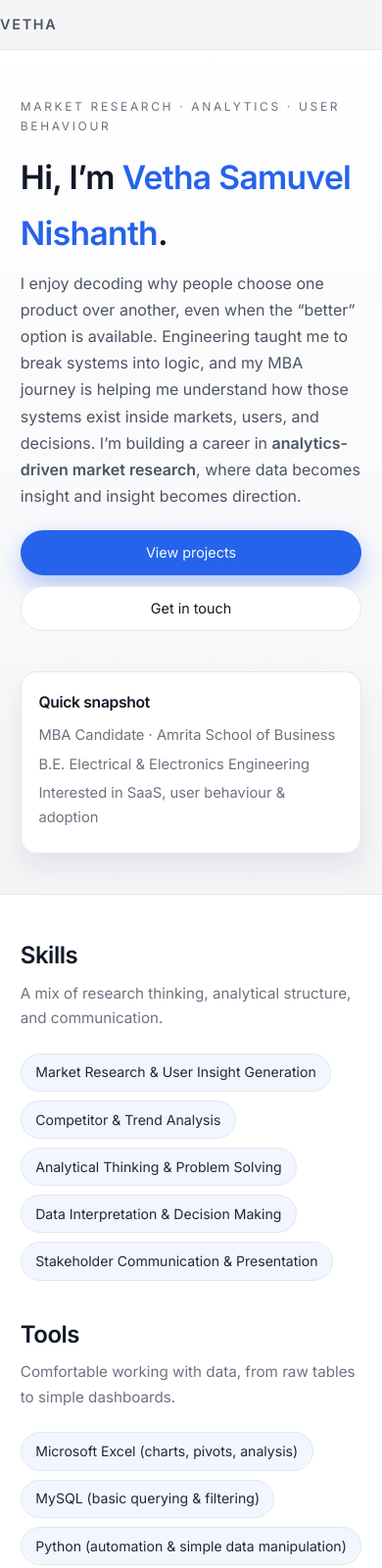
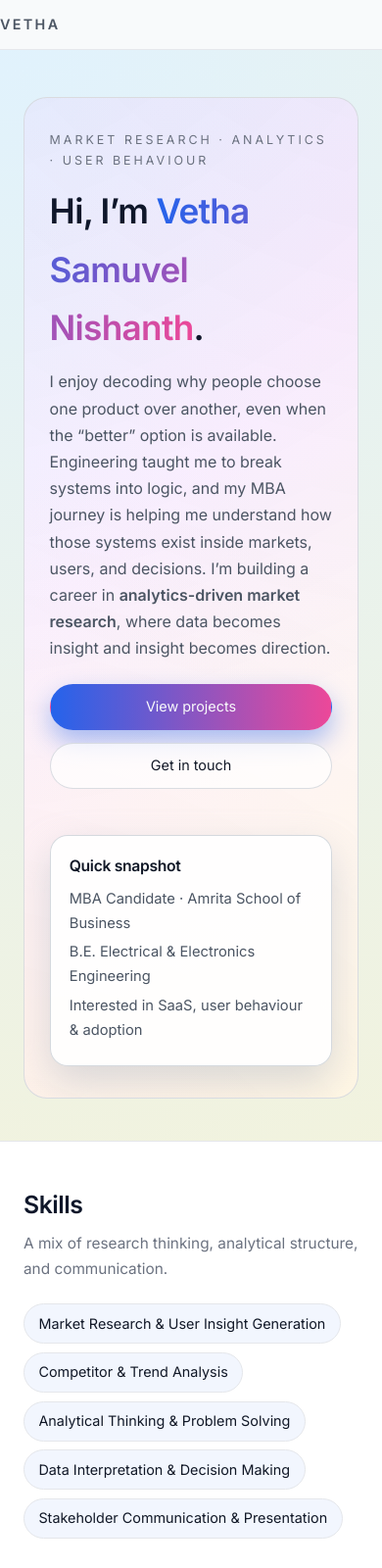
Before and after one commit to vethasamuvelnishanth-sketch/VethaSamuvelNishanth-S-portfolio, a plain HTML site: page index.html in a window 390 px wide. Shown: the top 1600 px of the page at 98% size. Drawn offline with Linux system fonts and the light colour scheme.

Commit message:
Update index.html

```diff
--- a/index.html
+++ b/index.html
@@ -12,13 +12,15 @@
 
   <style>
     :root {
-      --bg: #f5f5f8;
+      --bg: #f3f4f6;
       --bg-alt: #ffffff;
-      --text: #111827;
+      --text: #0f172a;
       --muted: #6b7280;
       --accent: #2563eb;
-      --accent-soft: rgba(37, 99, 235, 0.06);
+      --accent2: #ec4899;
+      --accent3: #f97316;
       --border: #e5e7eb;
+      --chip-bg: rgba(37, 99, 235, 0.06);
     }
 
     * {
@@ -33,7 +35,7 @@
 
     body {
       font-family: "Inter", system-ui, -apple-system, BlinkMacSystemFont, "Segoe UI", sans-serif;
-      background: var(--bg);
+      background: radial-gradient(circle at top left, #e0f2fe 0, #fef3c7 35%, #f9fafb 70%);
       color: var(--text);
       line-height: 1.7;
       font-size: 15.5px;
@@ -41,9 +43,9 @@
 
     .container {
       width: 100%;
-      max-width: 980px;
+      max-width: 1020px;
       margin: 0 auto;
-      padding: 0 1.3rem;
+      padding: 0 1.5rem;
     }
 
     /* HEADER */
@@ -52,8 +54,8 @@
       position: sticky;
       top: 0;
       z-index: 20;
-      background: rgba(245, 245, 248, 0.95);
-      backdrop-filter: blur(10px);
+      background: rgba(249, 250, 251, 0.95);
+      backdrop-filter: blur(12px);
       border-bottom: 1px solid rgba(229, 231, 235, 0.9);
     }
 
@@ -65,8 +67,8 @@
     }
 
     .logo {
-      font-weight: 600;
-      letter-spacing: 0.12em;
+      font-weight: 700;
+      letter-spacing: 0.16em;
       font-size: 0.9rem;
       text-transform: uppercase;
       color: #4b5563;
@@ -81,7 +83,7 @@
     .nav a {
       color: #4b5563;
       text-decoration: none;
-      padding-bottom: 0.2rem;
+      padding-bottom: 0.22rem;
       position: relative;
     }
 
@@ -92,7 +94,7 @@
       bottom: 0;
       width: 0%;
       height: 2px;
-      background: var(--accent);
+      background: linear-gradient(90deg, var(--accent), var(--accent2));
       transition: width 0.2s ease-out;
     }
 
@@ -107,79 +109,104 @@
     /* SECTIONS */
 
     .section {
-      padding: 3rem 0;
-      border-bottom: 1px solid var(--border);
-      background: var(--bg-alt);
+      padding: 3.2rem 0;
+      background: transparent;
     }
 
-    #contact.section {
-      border-bottom: none;
+    .section-solid {
+      background: var(--bg-alt);
+      border-top: 1px solid var(--border);
+      border-bottom: 1px solid var(--border);
     }
 
     h1, h2, h3 {
       font-weight: 600;
       letter-spacing: -0.02em;
-      color: #111827;
+      color: #0f172a;
     }
 
     h1 {
-      font-size: clamp(2.1rem, 3vw, 2.5rem);
-      margin-bottom: 0.6rem;
+      font-size: clamp(2.2rem, 3vw, 2.6rem);
+      margin-bottom: 0.7rem;
     }
 
     h2 {
-      font-size: 1.5rem;
-      margin-bottom: 0.3rem;
+      font-size: 1.55rem;
+      margin-bottom: 0.35rem;
     }
 
     h3 {
       font-size: 1.02rem;
-      margin-bottom: 0.1rem;
+      margin-bottom: 0.15rem;
     }
 
     .section-intro {
       color: var(--muted);
-      max-width: 580px;
+      max-width: 600px;
       margin-bottom: 1.4rem;
-      font-size: 0.95rem;
+      font-size: 0.96rem;
     }
 
     /* HERO */
 
     .hero {
       padding-top: 3.5rem;
-      background: linear-gradient(to bottom, #ffffff, #f5f5f8);
+    }
+
+    .hero-inner {
+      position: relative;
+      overflow: hidden;
+      border-radius: 24px;
+      background: linear-gradient(135deg, #eff6ff 0, #fdf2ff 40%, #fffbeb 100%);
+      padding: 2.4rem 2.1rem;
+      border: 1px solid rgba(209, 213, 219, 0.8);
+    }
+
+    .hero-gradient-orbit {
+      position: absolute;
+      inset: -40%;
+      background:
+        radial-gradient(circle at 0% 0%, rgba(59, 130, 246, 0.10), transparent 60%),
+        radial-gradient(circle at 100% 0%, rgba(236, 72, 153, 0.08), transparent 55%),
+        radial-gradient(circle at 0% 100%, rgba(249, 115, 22, 0.08), transparent 55%);
+      opacity: 0.9;
+      pointer-events: none;
     }
 
     .hero-grid {
+      position: relative;
       display: grid;
-      grid-template-columns: minmax(0, 3fr) minmax(0, 2fr);
-      gap: 2rem;
+      grid-template-columns: minmax(0, 3fr) minmax(0, 2.2fr);
+      gap: 2.2rem;
       align-items: flex-start;
+      z-index: 1;
     }
 
     .eyebrow {
-      font-size: 0.75rem;
-      letter-spacing: 0.22em;
+      font-size: 0.78rem;
+      letter-spacing: 0.24em;
       text-transform: uppercase;
-      color: var(--muted);
-      margin-bottom: 0.75rem;
+      color: #6b7280;
+      margin-bottom: 0.7rem;
     }
 
     .accent {
-      color: var(--accent);
+      background: linear-gradient(90deg, var(--accent), var(--accent2));
+      -webkit-background-clip: text;
+      background-clip: text;
+      color: transparent;
     }
 
     .hero-text {
       color: #4b5563;
-      margin-bottom: 1.3rem;
+      margin-bottom: 1.4rem;
       font-size: 1rem;
     }
 
     .hero-actions {
       display: flex;
       flex-wrap: wrap;
-      gap: 0.7rem;
+      gap: 0.8rem;
       margin-top: 0.3rem;
     }
 
@@ -187,60 +214,61 @@
       display: inline-flex;
       align-items: center;
       justify-content: center;
-      padding: 0.6rem 1.3rem;
+      padding: 0.65rem 1.4rem;
       border-radius: 999px;
       font-size: 0.9rem;
       text-decoration: none;
       border: 1px solid transparent;
       cursor: pointer;
       white-space: nowrap;
-      transition: all 0.18s ease-out;
+      transition: all 0.2s ease-out;
     }
 
     .btn.primary {
-      background: var(--accent);
+      background: linear-gradient(90deg, var(--accent), var(--accent2));
       color: #f9fafb;
-      box-shadow: 0 10px 25px rgba(37, 99, 235, 0.35);
+      box-shadow: 0 12px 26px rgba(37, 99, 235, 0.4);
     }
 
     .btn.primary:hover {
-      background: #1d4ed8;
       transform: translateY(-1px);
-      box-shadow: 0 14px 35px rgba(37, 99, 235, 0.4);
+      box-shadow: 0 16px 40px rgba(37, 99, 235, 0.45);
     }
 
     .btn.ghost {
-      background: #ffffff;
+      background: rgba(255, 255, 255, 0.7);
       color: #111827;
-      border-color: var(--border);
+      border-color: rgba(209, 213, 219, 0.8);
     }
 
     .btn.ghost:hover {
       border-color: var(--accent);
       color: var(--accent);
+      background: #ffffff;
     }
 
     .hero-card {
-      border-radius: 16px;
-      padding: 1.1rem 1.1rem;
-      border: 1px solid var(--border);
-      background: #ffffff;
-      box-shadow: 0 14px 28px rgba(15, 23, 42, 0.08);
+      border-radius: 18px;
+      padding: 1.15rem 1.2rem;
+      background: rgba(255, 255, 255, 0.9);
+      border: 1px solid rgba(209, 213, 219, 0.9);
+      box-shadow: 0 16px 38px rgba(148, 163, 184, 0.35);
       font-size: 0.92rem;
     }
 
     .hero-card h3 {
       font-size: 0.98rem;
       margin-bottom: 0.45rem;
+      color: #111827;
     }
 
     .hero-card ul {
       list-style: none;
-      color: var(--muted);
+      color: #4b5563;
     }
 
     .hero-card li {
-      margin-bottom: 0.3rem;
+      margin-bottom: 0.28rem;
     }
 
     /* SKILLS & TOOLS */
@@ -248,7 +276,7 @@
     .two-column {
       display: grid;
       grid-template-columns: minmax(0, 1.1fr) minmax(0, 1fr);
-      gap: 2.2rem;
+      gap: 2.4rem;
       align-items: flex-start;
     }
 
@@ -257,30 +285,30 @@
       display: flex;
       flex-wrap: wrap;
       gap: 0.55rem;
-      margin-top: 0.6rem;
+      margin-top: 0.7rem;
     }
 
     .pill-list li {
-      font-size: 0.88rem;
-      padding: 0.42rem 0.9rem;
+      font-size: 0.9rem;
+      padding: 0.45rem 0.9rem;
       border-radius: 999px;
-      background: var(--accent-soft);
+      background: var(--chip-bg);
       border: 1px solid var(--border);
-      color: #1f2937;
+      color: #111827;
     }
 
     /* PROJECTS */
 
     .projects-list {
-      margin-top: 1.5rem;
+      margin-top: 1.6rem;
       display: flex;
       flex-direction: column;
-      gap: 1.8rem;
+      gap: 1.9rem;
     }
 
     .project {
       padding-bottom: 1.4rem;
-      border-bottom: 1px solid var(--border);
+      border-bottom: 1px dashed var(--border);
     }
 
     .project:last-child {
@@ -288,7 +316,7 @@
     }
 
     .project h3 {
-      margin-bottom: 0.1rem;
+      margin-bottom: 0.15rem;
       font-size: 1.08rem;
     }
 
@@ -299,9 +327,9 @@
     }
 
     .project-text p {
-      font-size: 0.95rem;
+      font-size: 0.96rem;
       color: #4b5563;
-      margin-bottom: 0.2rem;
+      margin-bottom: 0.22rem;
     }
 
     .project-text strong {
@@ -309,25 +337,63 @@
       font-weight: 500;
     }
 
+    .project:hover h3 {
+      color: var(--accent);
+      transition: color 0.15s ease-out;
+    }
+
     /* SIMPLE GRID (Awards & Certs) */
 
     .simple-grid {
       display: grid;
-      grid-template-columns: repeat(auto-fit, minmax(230px, 1fr));
-      gap: 1.5rem;
-      margin-top: 1.2rem;
+      grid-template-columns: repeat(auto-fit, minmax(240px, 1fr));
+      gap: 1.6rem;
+      margin-top: 1.3rem;
     }
 
     .simple-item {
       font-size: 0.95rem;
-      border-left: 3px solid var(--accent-soft);
+      position: relative;
       padding-left: 0.9rem;
+    }
+
+    .simple-item::before {
+      content: "";
+      position: absolute;
+      left: 0;
+      top: 0.4rem;
+      width: 4px;
+      height: 18px;
+      border-radius: 999px;
+      background: linear-gradient(180deg, var(--accent), var(--accent3));
     }
 
     .simple-item p {
       color: #4b5563;
       font-size: 0.9rem;
       margin-top: 0.2rem;
+    }
+
+    /* CTA PHRASE */
+
+    .cta-section {
+      text-align: center;
+      padding: 3.2rem 0 1.2rem;
+    }
+
+    .cta-phrase {
+      font-size: 1.1rem;
+      font-weight: 500;
+      max-width: 640px;
+      margin: 0 auto;
+      color: #111827;
+    }
+
+    .cta-phrase span {
+      background: linear-gradient(90deg, var(--accent), var(--accent2), var(--accent3));
+      -webkit-background-clip: text;
+      background-clip: text;
+      color: transparent;
     }
 
     /* CONTACT & FOOTER */
@@ -344,14 +410,15 @@
     .contact-grid {
       display: grid;
       grid-template-columns: minmax(0, 1fr) minmax(0, 1fr);
-      gap: 1.8rem;
-      margin-top: 0.9rem;
+      gap: 1.9rem;
+      margin-top: 1rem;
     }
 
     .site-footer {
       padding: 1.5rem 0 1.7rem;
       border-top: 1px solid var(--border);
       background: #f9fafb;
+      margin-top: 0.5rem;
     }
 
     .footer-inner {
@@ -360,12 +427,12 @@
       color: var(--muted);
     }
 
-    /* ANIMATION (on scroll) */
+    /* ANIMATION: fade-up on scroll */
 
     .fade-up {
       opacity: 0;
-      transform: translateY(12px);
-      transition: opacity 0.55s ease-out, transform 0.55s ease-out;
+      transform: translateY(16px);
+      transition: opacity 0.6s ease-out, transform 0.6s ease-out;
     }
 
     .fade-up.visible {
@@ -383,19 +450,23 @@
       }
 
       .nav {
-        display: none; /* simple: hide nav on mobile */
+        display: none; /* keep it simple on mobile */
       }
 
       .section {
-        padding: 2.6rem 0;
+        padding: 2.7rem 0;
       }
 
       .hero {
         padding-top: 3rem;
       }
 
+      .hero-inner {
+        padding: 2rem 1.6rem;
+      }
+
       .hero-card {
-        margin-top: 0.6rem;
+        margin-top: 0.7rem;
       }
     }
 
@@ -426,7 +497,10 @@
   <main>
     <!-- ABOUT / HERO -->
     <section id="about" class="section hero fade-up">
-      <div class="container hero-grid">
+      <div class="container">
+        <div class="hero-inner">
+          <div class="hero-gradient-orbit"></div>
+          <div class="hero-grid">
             <div>
               <p class="eyebrow">Market Research · Analytics · User Behaviour</p>
               <h1>Hi, I’m <span class="accent">Vetha Samuvel Nishanth</span>.</h1>
@@ -450,10 +524,12 @@
               </ul>
             </div>
           </div>
+        </div>
+      </div>
     </section>
 
     <!-- SKILLS & TOOLS -->
-    <section id="skills" class="section fade-up">
+    <section id="skills" class="section section-solid fade-up">
       <div class="container two-column">
         <div>
           <h2>Skills</h2>
@@ -544,7 +620,7 @@
     </section>
 
     <!-- AWARDS & LEADERSHIP -->
-    <section id="awards" class="section fade-up">
+    <section id="awards" class="section section-solid fade-up">
       <div class="container">
         <h2>Awards &amp; Leadership</h2>
         <p class="section-intro">
@@ -595,8 +671,17 @@
       </div>
     </section>
 
+    <!-- CTA PHRASE -->
+    <section class="cta-section fade-up">
+      <div class="container">
+        <p class="cta-phrase">
+          I don’t just look at data for answers — I use it to ask <span>better questions about people, choices, and markets.</span>
+        </p>
+      </div>
+    </section>
+
     <!-- RESUME -->
-    <section id="resume" class="section fade-up">
+    <section id="resume" class="section section-solid fade-up">
       <div class="container">
         <h2>Resume</h2>
         <p class="section-intro">
@@ -656,7 +741,7 @@
           }
         });
       },
-      { threshold: 0.15 }
+      { threshold: 0.18 }
     );
     faders.forEach(el => observer.observe(el));
   </script>
```
Lines whose indentation alone changed are shown as unchanged.
